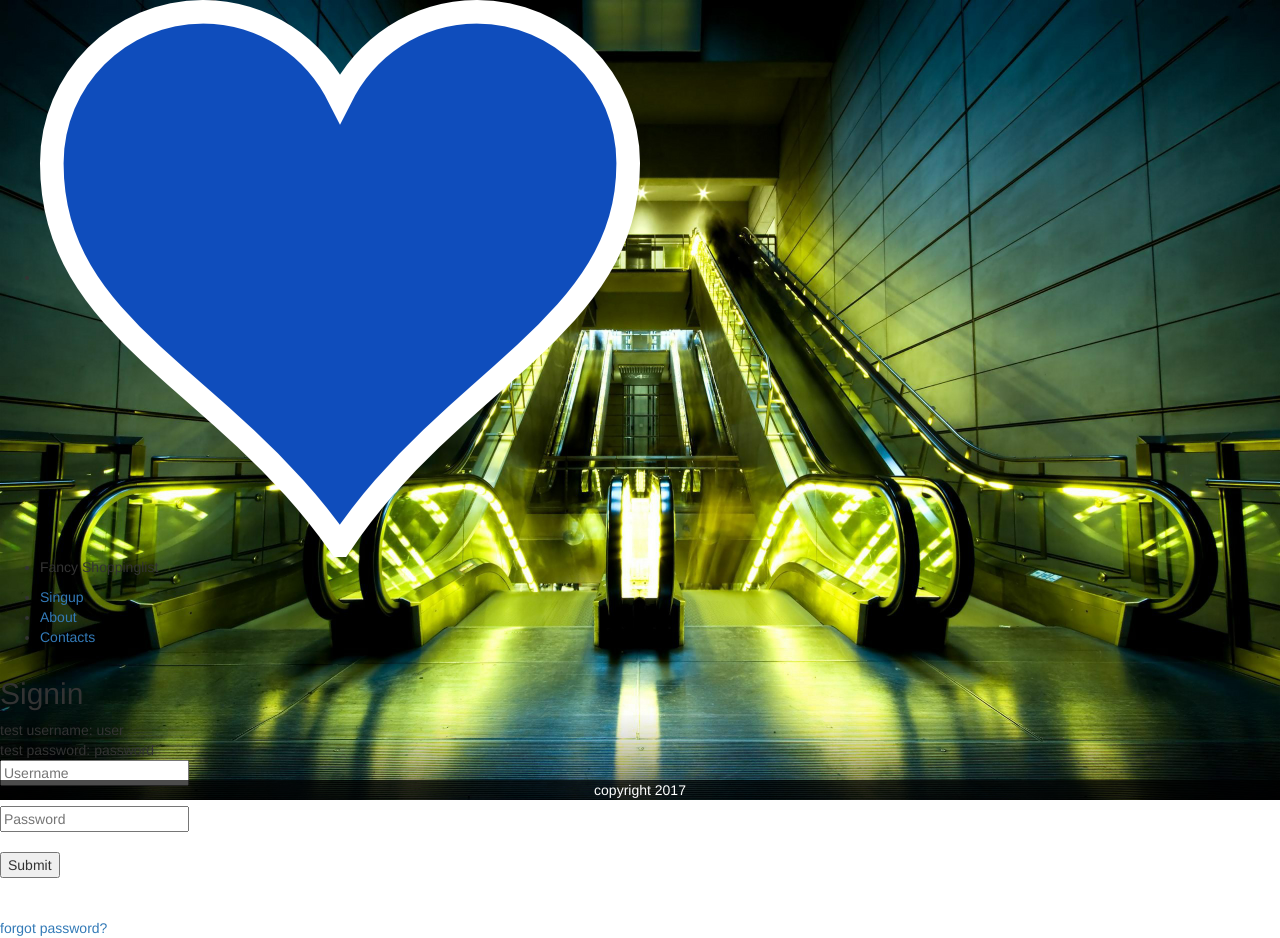
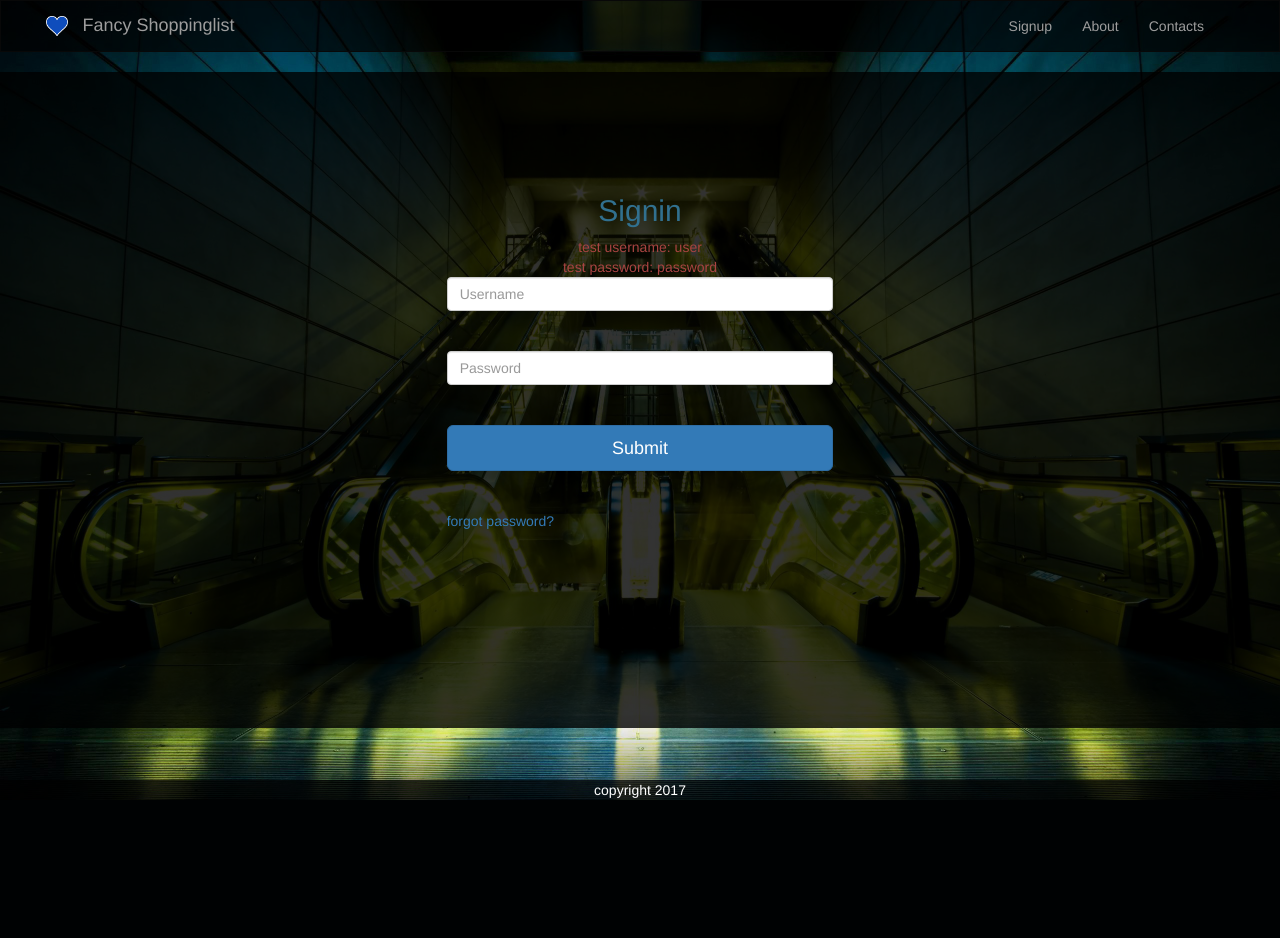
Before and after one commit to dann254/fancy-shoppinglist, a Flask app: page /signin/ in a window 1280 px wide. After the commit the page ends 800 px from the top, so only its background shows below. Run offline with Flask 2, Linux system fonts and the light colour scheme; some libraries are stand-ins or nearby versions.

Commit message:
FEATURE- Flask template for signup page implemented using bootstrap

```diff
--- a/app/static/css/style.css
+++ b/app/static/css/style.css
@@ -31,8 +31,9 @@ body, html {
 .custom-content{
   background: rgba(0, 0, 0, 0.8);
   vertical-align: middle;
-  padding-top: 10%;
-  padding-bottom: 10%;
+  height: 82%;
+  padding-top: 8%;
+  padding-bottom: 8%;
 }
 .text-white{
   color:white;
--- a/app/templates/signin.html
+++ b/app/templates/signin.html
@@ -1,36 +1,54 @@
 {% extends "base.html" %}
 {% block content %}
     <!--start  of navigation bar. containing logo, app name and tabs-->
-    <div class="nav">
-      <div class="app-heading">
-        <ul>
-          <li>
-            <a href="/"><img src="/static/images/logo.png" alt="logo"></a></li>
-            <li class="app-name">Fancy Shoppinglist</li>
-        </ul>
-      </div>
-      <div class="nav-items">
-        <ul>
-          <li><a href="{{url_for('home.signup')}}">Singup</a></li>
-          <li><a href="#">About</a></li>
-          <li><a href="#">Contacts</a></li>
-        </ul>
+      <nav class="navbar navbar-inverse navbar-index-custom">
+        <div class="container-fluid">
+        <div class="navbar-header">
+              <a class="navbar-brand" href="/"><img class="d-inline-block align-top" src="/static/images/logo.png" alt="logo">Fancy Shoppinglist</a>
 
-      </div>
 
-    </div>
+              <button type="button" class="navbar-toggle" data-toggle="collapse" data-target="#myNavbar">
+                <span class="icon-bar"></span>
+                <span class="icon-bar"></span>
+                <span class="icon-bar"></span>
+              </button>
+        </div>
+          <ul class="nav navbar-nav navbar-right navbar-collapse collapse" id="myNavbar">
+            <li><a href="{{url_for('home.signup')}}">Signup</a></li>
+            <li><a href="#">About</a></li>
+            <li><a href="#">Contacts</a></li>
+          </ul>
+
+        </div>
+
+      </nav>
+
+        {% block flash_messages %}
+            {%- with messages = get_flashed_messages(with_categories=true) -%}
+                {% if messages %}
+                    {% for category, message in messages %}
+                        {% if category=='error' %}
+                            {% set category='danger' %}
+                        {% endif %}
+                        <div class="alert-{{category}}">{{ message|safe }}</div>
+                    {% endfor %}
+                {% endif %}
+            {%- endwith %}
+        {% endblock %}
       <!--end of navigation-->
       <!--start of content of the app-->
-    <div class="content">
-      <h2>Signin</h2>
-      <span class="test">test username: user</span><br>
-      <span class="test">test password: password</span>
-      <form class="form-s" action="#" method="post">
-        <input type="text" name="username" value="" placeholder="Username" required><br><br>
-        <input type="password" name="password" value="" placeholder="Password" required><br><br>
-        <button type="submit" name="button" class="button">Submit</button>
+    <div class="col-lg-12 text-center custom-content">
+      <h2 class="text-info">Signin</h2>
+      <span class="text-danger">test username: user</span><br>
+      <span class="text-danger">test password: password</span>
+      <form class="form" action="#" method="post">
+        <div class="form-group col-lg-4 col-lg-offset-4 text-left">
+          <input type="text" class="form-control" name="username" value="" placeholder="Username" required><br><br>
+          <input type="password" class="form-control" name="password" value="" placeholder="Password" required><br><br>
+          <button type="submit" name="button" class="btn btn-primary btn-lg btn-block">Submit</button><br><br>
+          <a href="#" id="pass-recovery">forgot password?</a>
+        </div>
       </form><br><br>
-      <a href="#" id="pass-recovery">forgot password?</a>
     </div>
       <!--end of content-->
 
```
